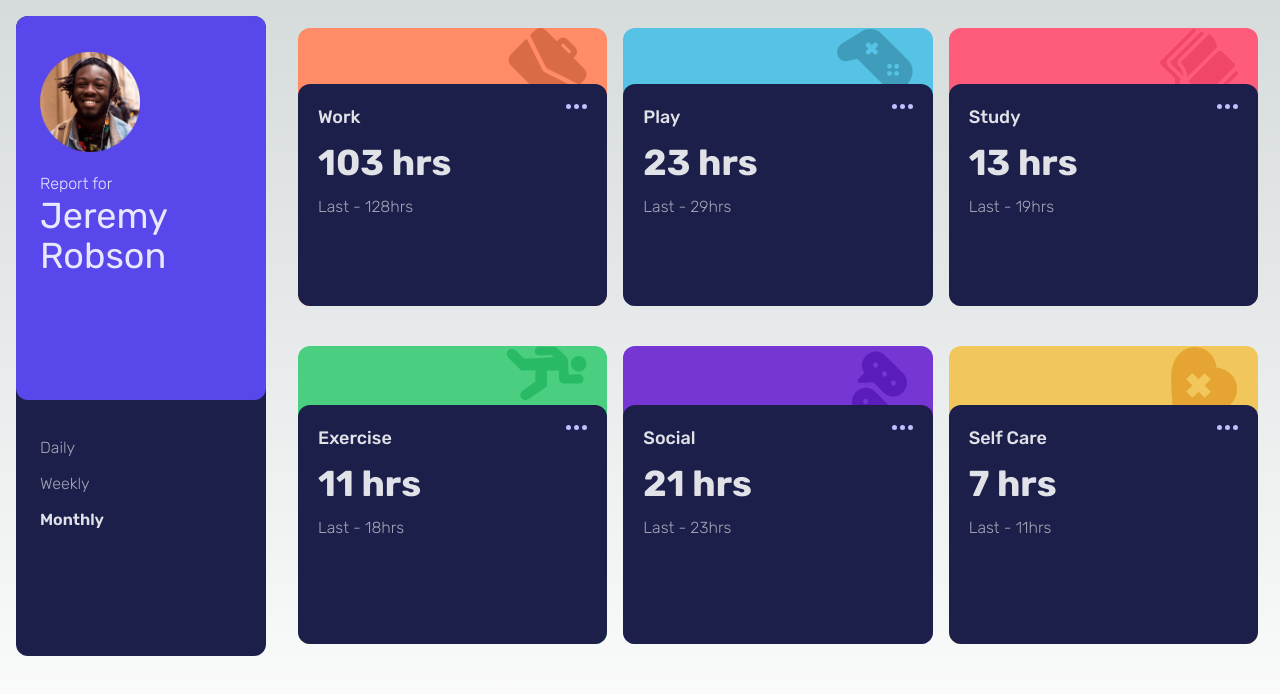
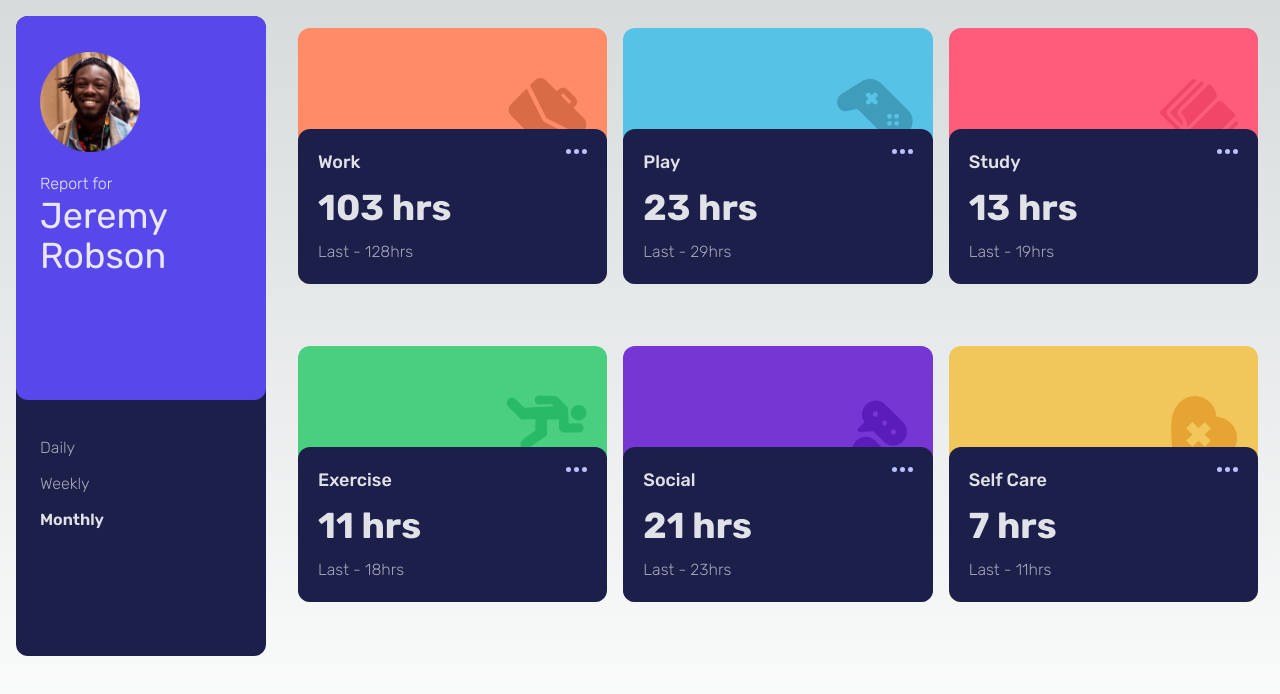
Before and after one commit to DavidVerghese/time-tracking-dashboard, a Next.js app: page /monthly in a window 1280 px wide. Shown: the top 694 px of the page. Built offline with nearby package versions, Linux system fonts and the light colour scheme.

Commit message:
work on shape of cards

```diff
--- a/app/Category/Category.jsx
+++ b/app/Category/Category.jsx
@@ -68,10 +68,10 @@ export default function Category({ category, timeframe, key }) {
       key={key}
       className={`${
         colorMap[category.title]
-      } my-7 sm:my-3 rounded-xl flex flex-col justify-end max-sm:h-48`}
+      } my-7 sm:my-3 rounded-xl flex flex-col justify-end max-sm:h-48 max-h-64`}
     >
       <div className="mr-5 ml-auto h-1/5">{iconMap[category.title]}</div>
-      <div className="hover:bg-less-dark-blue bg-dark-blue h-4/5 p-5 rounded-xl">
+      <div className="hover:bg-less-dark-blue bg-dark-blue pt-5 px-5 pb-5 rounded-xl">
         <div className="flex justify-between">
           <a href="#">
             <h2 className="">{category.title}</h2>
```
